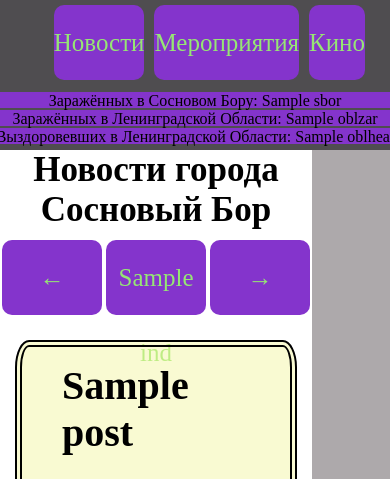
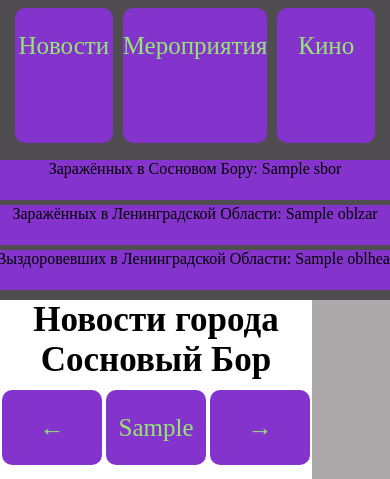
Before and after one commit to kotoskar/digestdjango, a Django app: template home/templates/home/main.html in a window 390 px wide; the page is wider, and only the part inside the window is pictured. Shown: the top 479 px of that part. Run offline with Django 3.2, Linux system fonts and the light colour scheme; the template is opened without the code that fills it: most values are stand-ins (such as "Sample title", 1, 10 or a date in 2020); grey boxes marked "Sample" are stand-in pictures.

Commit message:
some adaptive

```diff
--- a/afisha/settings.py
+++ b/afisha/settings.py
@@ -24,7 +24,7 @@ BASE_DIR = Path(__file__).resolve(strict=True).parent.parent
 SECRET_KEY = '5r7=lhs&-rrly663qg^nbs_ro_+chrj$i(=d3004m#a(q*-py8'
 
 # SECURITY WARNING: don't run with debug turned on in production!
-DEBUG = True
+DEBUG = False
 
 ALLOWED_HOSTS = ['*']
 
--- a/home/static/home/style.css
+++ b/home/static/home/style.css
@@ -26,6 +26,7 @@
 
 .buttons{
     width: 55%;
+    height: 100%;
 }
 
 .buttons ul{
@@ -76,6 +77,7 @@ a:hover{
     display: flex;
     flex-direction: row;
     justify-content: center;
+    height: 100%;
 }
 
 #covidstats ul{
@@ -327,14 +329,19 @@ a:hover{
     #header .container{
         flex-direction: column;
         height: 100%;
-        width: 75%;
+        width: 95%;
     }
     #header{
         flex-direction: row;
         justify-content: center;
+        height: 300px;
     }
     .buttons{
         width: 100%;
+        height: 45%;
+    }
+    #covidstats{
+        height: 45%;
     }
     .article{
         height: 500px;
--- a/home/templates/home/main.html
+++ b/home/templates/home/main.html
@@ -26,7 +26,7 @@
                                 <p class="info">{{post.info}}</p>
                             </div>
                             <div class="sources">
-                                <p class="source"><a href="{{post.source}}">Источник</a></p>
+                                <p class="source"><a href="{{post.source}}" target="_blank">Источник</a></p>
                                 <!-- <p class="source"><a href="Эта функция пока не работает, вернитесь назад">Подробнее</a></p> -->
                                 <p class="source"><a href="{% url 'postview' %}?link={{post.source}}&page={{num}}">Подробнее</a></p>
                             </div>
--- a/home/templates/home/postview.html
+++ b/home/templates/home/postview.html
@@ -13,7 +13,7 @@
             </div>
             <h1 class="page_title">{{title}}</h1>
             <div class="sources">
-                <a href="{{link}}">Источник</a>
+                <a href="{{link}}" target="_blank">Источник</a>
             </div>
         </div>
         <p class="page_text">{{text}}</p>
```
Also changed, not shown: home/static/home/post_style.css (deleted).
